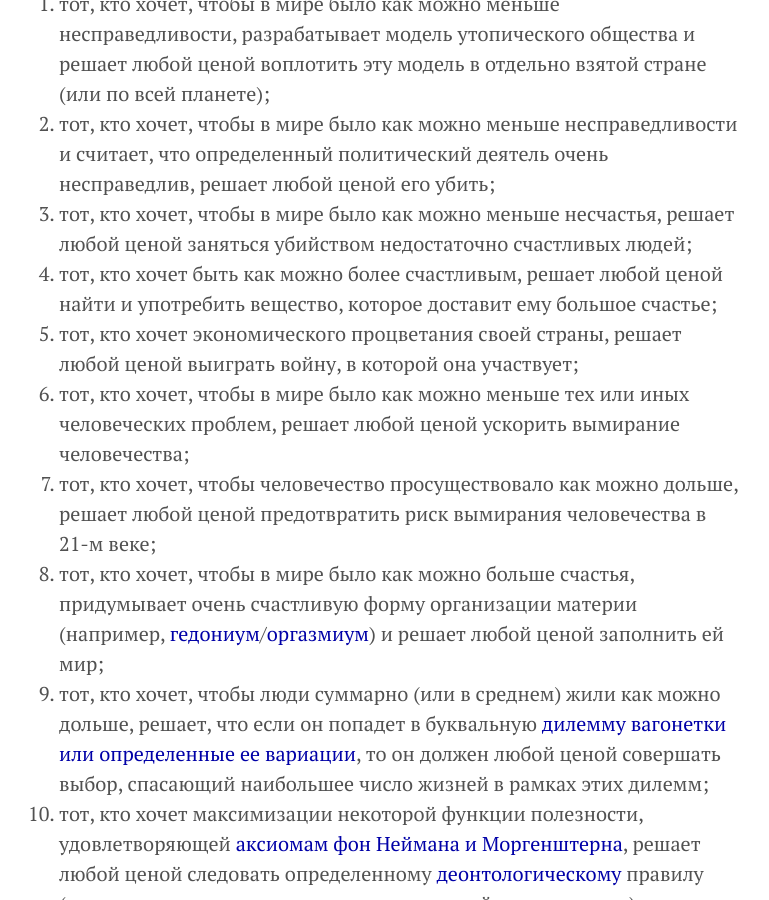
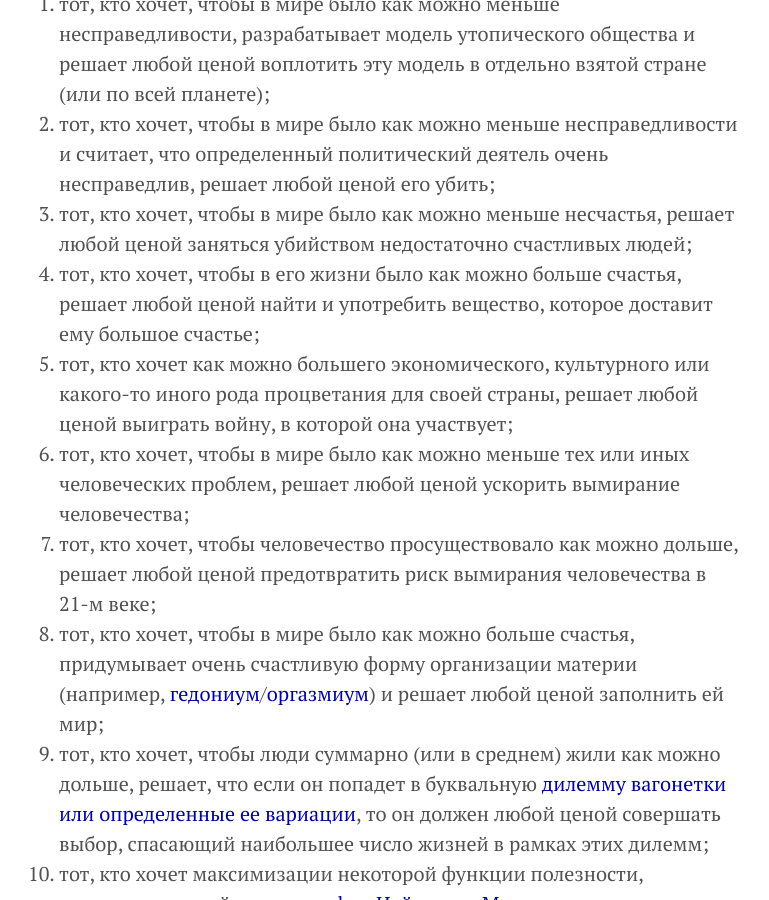
Before and after one commit to KKirdan/kkirdan.github.io, a Jekyll site: the page built from blog/_posts/5. drafts/2023-06-08-b2.md, in a window 1280 px wide and 900 px high, scrolled down 363 px. Shown: the whole window, without its empty margins (261-1030 px from the left). Built offline with Jekyll 4.4.1, drawn with Linux system fonts in a browser that asks for light colours.

Commit message:
Update 2023-06-08-b2.md

```diff
--- a/blog/_posts/5. drafts/2023-06-08-b2.md
+++ b/blog/_posts/5. drafts/2023-06-08-b2.md
@@ -13,8 +13,8 @@ importance: 10
 1. тот, кто хочет, чтобы в мире было как можно меньше несправедливости, разрабатывает модель утопического общества и решает любой ценой воплотить эту модель в отдельно взятой стране (или по всей планете);
 2. тот, кто хочет, чтобы в мире было как можно меньше несправедливости и считает, что определенный политический деятель очень несправедлив, решает любой ценой его убить;
 3. тот, кто хочет, чтобы в мире было как можно меньше несчастья, решает любой ценой заняться убийством недостаточно счастливых людей;
-4. тот, кто хочет быть как можно более счастливым, решает любой ценой найти и употребить вещество, которое доставит ему большое счастье;
-5. тот, кто хочет экономического процветания своей страны, решает любой ценой выиграть войну, в которой она участвует;
+4. тот, кто хочет, чтобы в его жизни было как можно больше счастья, решает любой ценой найти и употребить вещество, которое доставит ему большое счастье;
+5. тот, кто хочет как можно большего экономического, культурного или какого-то иного рода процветания для своей страны, решает любой ценой выиграть войну, в которой она участвует;
 6. тот, кто хочет, чтобы в мире было как можно меньше тех или иных человеческих проблем, решает любой ценой ускорить вымирание человечества;
 7. тот, кто хочет, чтобы человечество просуществовало как можно дольше, решает любой ценой предотвратить риск вымирания человечества в 21-м веке;
 8. тот, кто хочет, чтобы в мире было как можно больше счастья, придумывает очень счастливую форму организации материи (например, [гедониум](https://forum.effectivealtruism.org/topics/hedonium)/[оргазмиум](https://www.lesswrong.com/tag/orgasmium)) и решает любой ценой заполнить ей мир;
```
